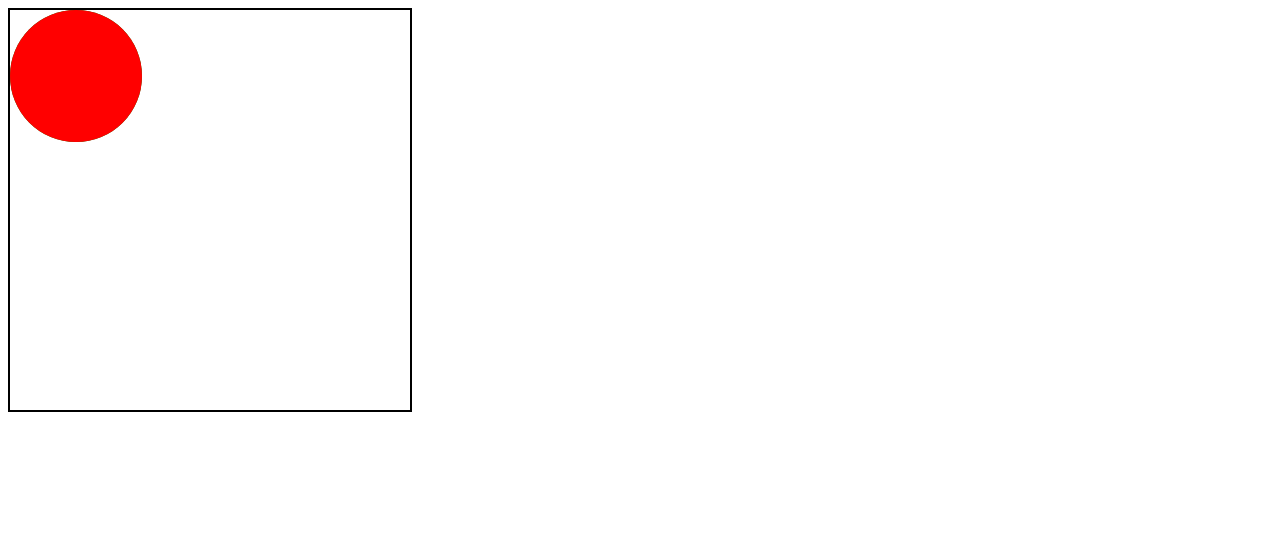
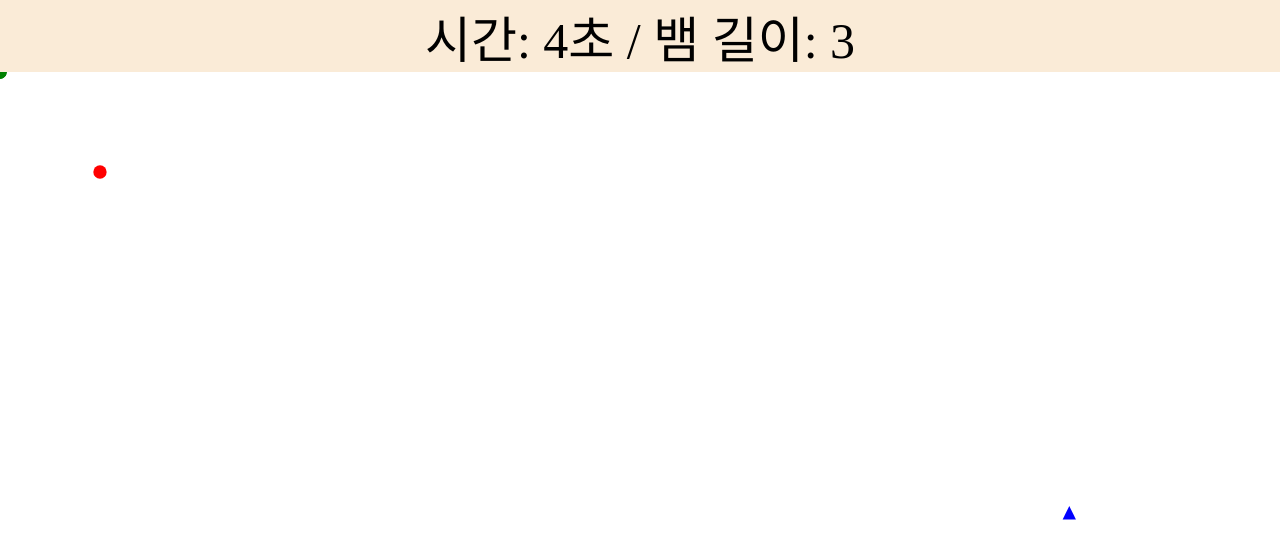
Before and after one commit to bhj1101/Hybridapp, a plain HTML site: page snake.html in a window 1280 px wide. Drawn offline with Linux system fonts and the light colour scheme.

Commit message:
FHF342L3KJ4H5LK2J34H5LKJH53K45345LKJ345354hk5jhlk345hk

```diff
--- a/snake.html
+++ b/snake.html
@@ -3,84 +3,231 @@
 <head>
   <meta charset="UTF-8">
   <meta name="viewport" content="width=device-width, initial-scale=1.0">
-    <title>Snake</title>
+  <title>Document</title>
   <style>
-        #game-container{
-            position: relative;
-            width: 400px;
-            height: 400px;
-            border: 2px solid black;
+    body {
+      margin: 0;
+      overflow: hidden;
     }
-        #snake{
-            position: absolute;
-            background-color: green;
-            width: 33%;
-            height: 33%;
-            border-radius: 50%;
+    div{
+      display: block;
+      text-align: center;
+      font-size: 50px;
+      width: 100%;
+      margin: 0 auto;
+      background-color: antiquewhite;
     }
-        #apple{
-            position: absolute;
-            background-color: red;
-            width: 33%;
-            height: 33%;
-            border-radius: 50%;
-        }
-        #obstacles{
-            position: absolute;
-        }
-        #info{
-            text-align: center;
+    canvas {
+      display: block;
+      width: 100%;
+      height: 100%;
+      margin: 0 auto;
     }
   </style>
 </head>
 <body>
-    <div id="game-container">
-        <div id="snake"></div>
-        <div id="apple"></div>
-        <div id="obstacles"></div>
-    </div>
-    <div id="info">
-        <span id="time"></span>
-        <span id="length"></span>
-    </div>
-</body>
+
+  <div id="gameInfo"></div>
+  <canvas id="gameCanvas"></canvas>
   <script>
-    const gameContainer=document.getElementById("game-container");
-    const snake=document.getElementById("snake");
-    const apple=document.getElementById("apple");
-    const obstacles=document.getElementById("obstacles");
-    const timeDisplay=document.getElementById("time");
-    const lengthDisplay=document.getElementById("length");
+    const canvas = document.getElementById("gameCanvas");
+    const ctx = canvas.getContext("2d");
 
-    let snakeX,snakeY,appleX,appleY;
-    let directionX=1,directionY=0;
-    let snakeLength=3;
-    let gameRunning=true;
+    let snakeX = 50;
+    let snakeY = 50;
+    let snakeSize = 20;
+    let snakeSpeed = 2;
+    let normalSnakeSpeed = 2;
+    let fastSnakeSpeed = 5;
+    let snakeLength = 3;
+    let snakeTrail = [];
 
-    function initializeGame(){
+    let mouseX = 0;
+    let mouseY = 0;
 
+    let appleX = 100;
+    let appleY = 100;
+
+    let obstacles = [];
+
+    let gameInterval;
+    let startTime = new Date().getTime();
+    let lastClickTime = 0;
+
+    function drawSnake() {
+      ctx.fillStyle = "green";
+      for (let i = 0; i < snakeTrail.length; i++) {
+        ctx.beginPath();
+        ctx.arc(snakeTrail[i].x, snakeTrail[i].y, snakeSize / 3, 0, 2 * Math.PI);
+        ctx.fill();
+      }
     }
 
-    function gameLoop(){
-
+    function drawApple() {
+      ctx.fillStyle = "red";
+      ctx.beginPath();
+      ctx.arc(appleX, appleY, snakeSize / 3, 0, 2 * Math.PI);
+      ctx.fill();
     }
 
-    function handleMouseClick(){
-
+    function drawObstacles() {
+      ctx.fillStyle = "blue";
+      for (let obstacle of obstacles) {
+        ctx.beginPath();
+        ctx.arc(obstacle.x, obstacle.y, snakeSize / 3, 0, 2 * Math.PI);
+        ctx.fill();
+      }
     }
 
-    function spawnObstacles(){
+    function gameLoop() {
+      ctx.clearRect(0, 0, canvas.width, canvas.height);
 
+      // 뱀 위치
+      snakeTrail.push({ x: snakeX, y: snakeY });
+      while (snakeTrail.length > snakeLength) {
+        snakeTrail.shift();
       }
 
-    function checkCollisions(){
-
+      // 사과 체크
+      if (
+        snakeX < appleX + snakeSize / 3 &&
+        snakeX + snakeSize > appleX &&
+        snakeY < appleY + snakeSize / 3 &&
+        snakeY + snakeSize > appleY
+      ) {
+        snakeLength++;
+        appleX = Math.random() * (canvas.width - snakeSize);
+        appleY = Math.random() * (canvas.height - snakeSize);
       }
 
-    function updateTimeAndDisplay(){
-
+      // 장애물 체크
+      for (let obstacle of obstacles) {
+        if (
+          snakeX < obstacle.x + snakeSize / 3 &&
+          snakeX + snakeSize > obstacle.x &&
+          snakeY < obstacle.y + snakeSize / 3 &&
+          snakeY + snakeSize > obstacle.y
+        ) {
+          // 충돌 시 방향 변경
+          changeDirection(obstacle);
+        }
       }
 
-    initializeGame();
+      // 뱀 속도
+      const currentTime = new Date().getTime();
+      if (currentTime - lastClickTime < 1000) {
+        snakeSpeed = fastSnakeSpeed;
+      } else {
+        snakeSpeed = normalSnakeSpeed;
+      }
+
+      // 뱀 이동
+      if (snakeX < mouseX) {
+        snakeX += snakeSpeed;
+      }
+      if (snakeX > mouseX) {
+        snakeX -= snakeSpeed;
+      }
+      if (snakeY < mouseY) {
+        snakeY += snakeSpeed;
+      }
+      if (snakeY > mouseY) {
+        snakeY -= snakeSpeed;
+      }
+
+      drawSnake();
+      drawApple();
+      drawObstacles();
+
+      // 텍스트
+      const elapsedTime = (currentTime - startTime) / 1000;
+      document.getElementById("gameInfo").innerHTML =
+        "시간: " + Math.floor(elapsedTime) + "초 / 뱀 길이: " + snakeLength;
+    }
+
+    canvas.addEventListener("mousemove", (event) => {
+      mouseX = event.clientX - canvas.getBoundingClientRect().left;
+      mouseY = event.clientY - canvas.getBoundingClientRect().top;
+    });
+
+    canvas.addEventListener("click", () => {
+      lastClickTime = new Date().getTime();
+    });
+
+    // 장애물
+function createObstacle() {
+  const x = Math.random() * canvas.width;
+  const y = Math.random() * canvas.height;
+  const shape = Math.floor(Math.random() * 3);
+
+  const obstacle = {
+    x,
+    y,
+    shape,
+    dx: Math.random() * 2 - 1,
+    dy: Math.random() * 2 - 1,
+  };
+
+  obstacles.push(obstacle);
+}
+
+function drawObstacles() {
+  ctx.fillStyle = "blue";
+  for (let obstacle of obstacles) {
+    ctx.beginPath();
+    if (obstacle.shape === 0) {
+      ctx.arc(obstacle.x, obstacle.y, snakeSize / 3, 0, 2 * Math.PI);
+    } else if (obstacle.shape === 1) {
+      ctx.moveTo(obstacle.x, obstacle.y - snakeSize / 3);
+      ctx.lineTo(obstacle.x - snakeSize / 3, obstacle.y + snakeSize / 3);
+      ctx.lineTo(obstacle.x + snakeSize / 3, obstacle.y + snakeSize / 3);
+      ctx.closePath();
+    } else if (obstacle.shape === 2) {
+      ctx.rect(
+        obstacle.x - snakeSize / 3,
+        obstacle.y - snakeSize / 3,
+        (2 * snakeSize) / 3,
+        (2 * snakeSize) / 3
+      );
+    }
+
+    ctx.fill();
+  }
+}
+
+    function changeDirection(obstacle) {
+      const dx = Math.random() * 2 - 1;
+      const dy = Math.random() * 2 - 1;
+      const magnitude = Math.sqrt(dx * dx + dy * dy);
+      obstacle.dx = dx / magnitude;
+      obstacle.dy = dy / magnitude;
+    }
+
+    function updateObstaclePositions() {
+      for (let obstacle of obstacles) {
+        obstacle.x += obstacle.dx;
+        obstacle.y += obstacle.dy;
+
+        if (
+          obstacle.x < 0 ||
+          obstacle.x > canvas.width ||
+          obstacle.y < 0 ||
+          obstacle.y > canvas.height
+        ) {
+          changeDirection(obstacle);
+        }
+      }
+    }
+
+    function startGame() {
+      canvas.width = window.innerWidth;
+      canvas.height = window.innerHeight;
+      gameInterval = setInterval(gameLoop, 1000 / 30);
+      setInterval(createObstacle, 3000);
+      setInterval(updateObstaclePositions, 1000 / 30);
+    }
+
+    startGame();
   </script>
+</body>
 </html>
```
Lines whose indentation alone changed are shown as unchanged.
